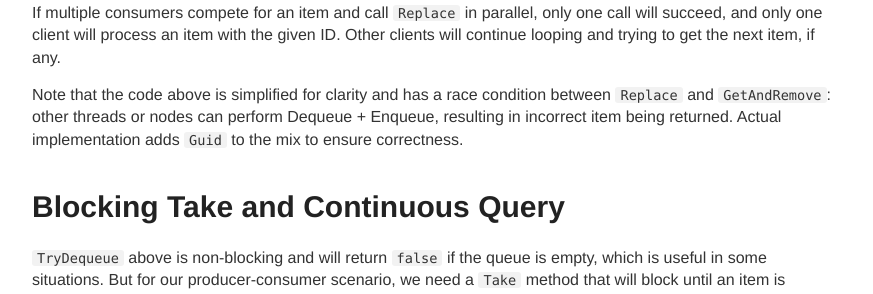
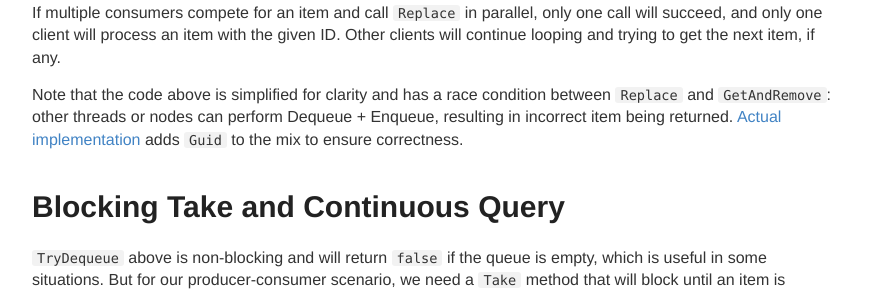
Before and after one commit to ptupitsyn/ptupitsyn.github.io, a Jekyll site: the page built from _posts/2021-07-16-Ignite-Thin-Client-Distributed-Blocking-Queue.md, in a window 1280 px wide and 900 px high, scrolled down 1130 px. Shown: the part 174-468 px from the top of the window, without its empty margins (203-1076 px from the left). Built offline with Jekyll 4.4.1, drawn with Linux system fonts in a browser that asks for light colours; comment, search, counter and statistics services are not loaded; some of the changed lines change nothing that is shown.

Commit message:
Notes on race conditions - code link

```diff
--- a/_posts/2021-07-16-Ignite-Thin-Client-Distributed-Blocking-Queue.md
+++ b/_posts/2021-07-16-Ignite-Thin-Client-Distributed-Blocking-Queue.md
@@ -55,7 +55,7 @@ If multiple consumers compete for an item and call `Replace` in parallel, only o
 Other clients will continue looping and trying to get the next item, if any.
 
 Note that the code above is simplified for clarity and has a race condition between `Replace` and `GetAndRemove`: other threads or nodes can perform Dequeue + Enqueue, resulting in incorrect item being returned.
-Actual implementation adds `Guid` to the mix to ensure correctness.
+[Actual implementation](https://github.com/ptupitsyn/ignite-net-examples/tree/master/ThinClientQueue) adds `Guid` to the mix to ensure correctness.
 
 
 # Blocking Take and Continuous Query
```
